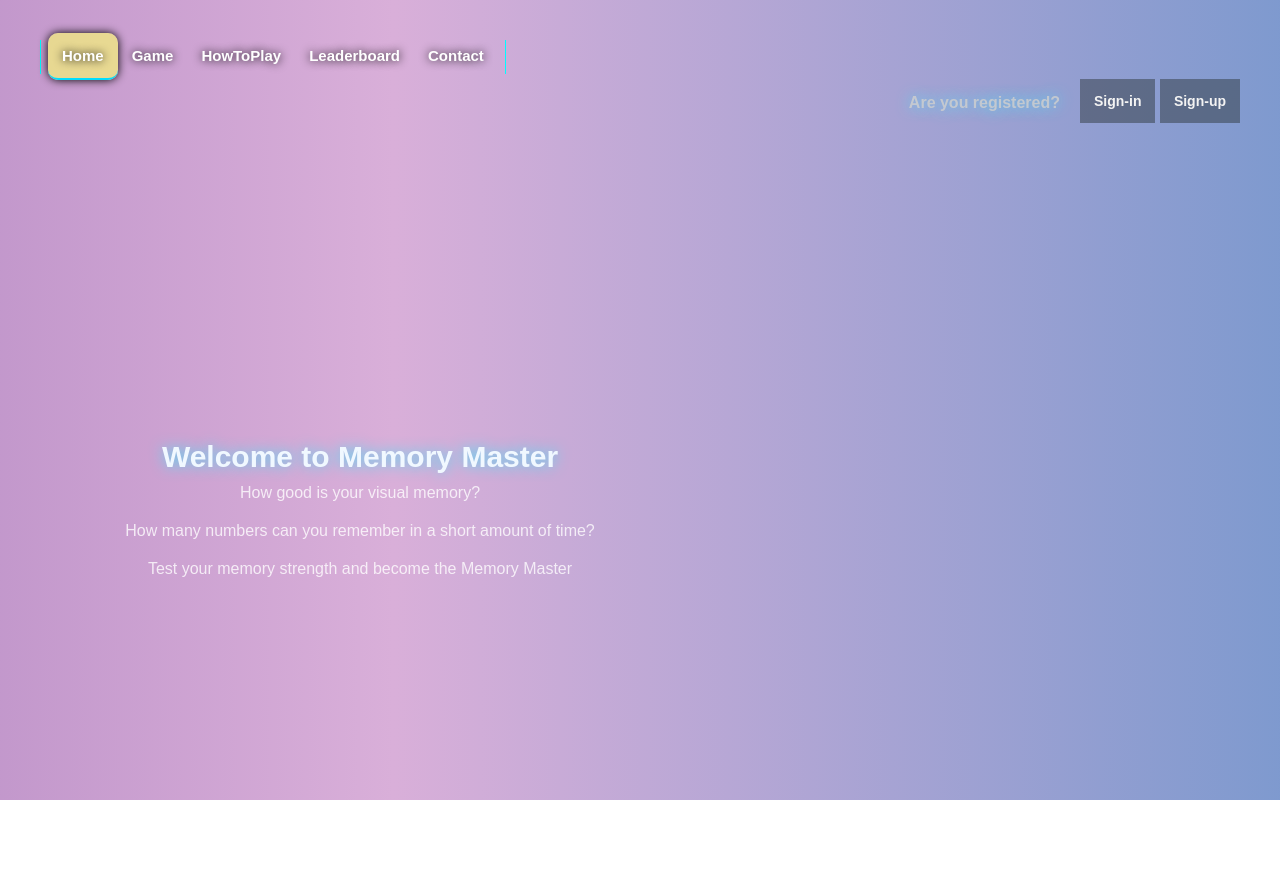
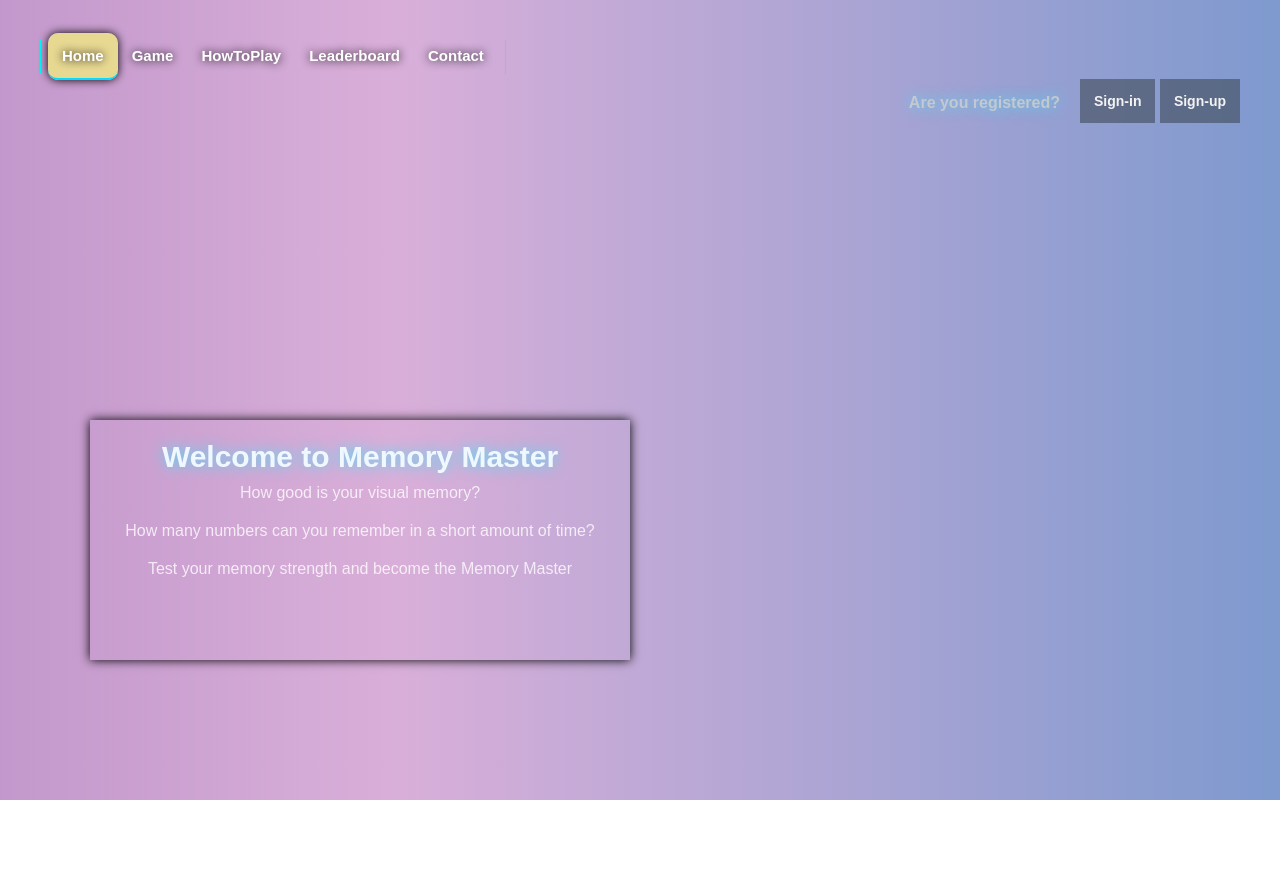
Before and after one commit to SohailMG/GameWebsite, a PHP site: page / in a window 1280 px wide. Run offline with PHP 8.4, Linux system fonts and the light colour scheme.

Commit message:
deleted unwanted files

```diff
--- a/style.css
+++ b/style.css
@@ -113,6 +113,7 @@ main {
   margin-bottom: auto;
 }
 .box1 {
+  box-shadow: 0 0 10px 0 rgb(0, 0, 0);
   text-align: center;
   padding: 20px;
   position: relative;
```
Also changed, not shown: 2 other files.
